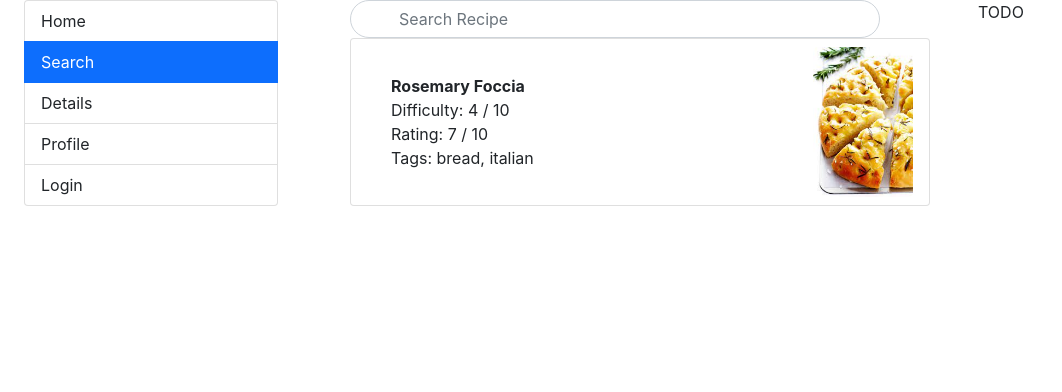
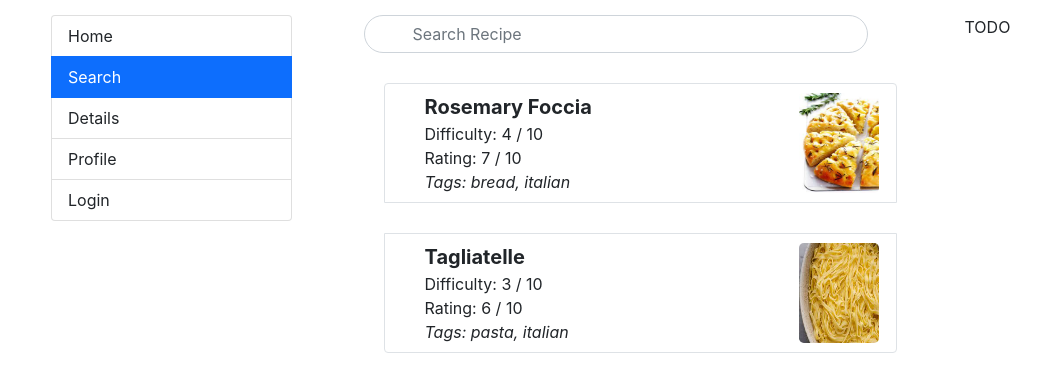
Before and after one commit to bsalter2/project-react-web-app, a React (Create React App) app: page /search in a window 1280 px wide. Shown: the top 392 px of the page, without its empty margins (0-1062 px from the left). Built offline with nearby package versions, Linux system fonts and the light colour scheme.

Commit message:
spacing, styling, reducer

```diff
--- a/src/App.css
+++ b/src/App.css
@@ -36,3 +36,7 @@
     transform: rotate(360deg);
   }
 }
+
+.wd-frame {
+  margin: 15px
+}
--- a/src/App.js
+++ b/src/App.js
@@ -12,7 +12,7 @@ import NavigationSidebar from './navigation-sidebar';
 function App() {
   return (
     <BrowserRouter>
-      <div className="row">
+      <div className="row wd-frame">
         <div className="col-xxl-3 col-xl-3 col-lg-3 col-md-3 col-sm-3">
           <NavigationSidebar />
         </div>
--- a/src/recipe-example.json
+++ b/src/recipe-example.json
@@ -10,4 +10,17 @@
     "prep_time": 5,
     "cook_time": 40,
     "serving": "7-10"
+},
+{
+    "_id": 2,
+    "name": "Tagliatelle",
+    "tags": ["pasta", "italian"],
+    "directions": ["1....", "2...", "3..."],
+    "image":"tagliatelle.jpeg",
+    "ingredients": ["flour", "oil", "rosemary", "sugar", "salt", "yeast"],
+    "difficulty": 3,
+    "rating": 6,
+    "prep_time": 5,
+    "cook_time": 20,
+    "serving": "6-8"
 }]
--- a/src/search-page/index.js
+++ b/src/search-page/index.js
@@ -15,8 +15,6 @@ function SearchScreen() {
     </div>
 
     <RecipeSummaryList/>
-
-
   </div>
   )
 }
--- /dev/null
+++ b/src/search-page/recipe-summary-item.css
@@ -0,0 +1,3 @@
+.wd-recipe-summary {
+    margin: 30px 20px 0px;
+}
--- /dev/null
+++ b/src/search-page/recipe-summary-item.js
@@ -0,0 +1,39 @@
+import React from 'react'
+import './recipe-summary-item.css';
+
+const RecipeSummaryItem = (
+  {
+    recipe = {
+      "_id": 1,
+      "name": "Rosemary Foccia",
+      "tags": ["bread", "italian"],
+      "directions": ["1...", "2...", "3..."],
+      "image": "rosemary_foccacia.jpeg",
+      "ingredients": ["flour", "oil", "rosemary", "sugar", "salt", "yeast"],
+      "difficulty": 4,
+      "rating": 7,
+      "prep_time": 5,
+      "cook_time": 40,
+      "serving": "7-10"
+
+  }
+  }
+ ) => {
+  return(
+    <li className="list-group-item border wd-recipe-summary ">
+    <div className="row align-items-center">
+      <div className="col-10">
+        <div className="fw-bolder container fs-5">{recipe.name}</div>
+        <div className='container'>Difficulty: {recipe.difficulty} / 10</div>
+        <div className='container'>Rating: {recipe.rating} / 10</div>
+        <div className='fst-italic container'>Tags: {recipe.tags.join(", ")}</div>
+      </div>
+      <div className="col-2">
+        <img height={100} width={80} className="float-end rounded-3" src={require(`../images/${recipe.image}`)} alt=""/>
+      </div>
+    </div>
+   </li>
+  )
+}
+
+export default RecipeSummaryItem
--- a/src/search-page/recipe-summary-list.js
+++ b/src/search-page/recipe-summary-list.js
@@ -1,5 +1,5 @@
 import React from 'react'
-import RecipeSummaryItem from './recipe_summary_item'
+import RecipeSummaryItem from './recipe-summary-item'
 import RecipeExamples from '../recipe-example.json'
 
 function RecipeSummaryList() {
--- a/src/search-page/recipe_summary_item.js
+++ /dev/null
@@ -1,36 +0,0 @@
-import React from 'react'
-
-function RecipeSummaryItem() {
-
-    const recipe = {
-        "_id": 1,
-        "name": "Rosemary Foccia",
-        "tags": ["bread", "italian"],
-        "directions": ["1...", "2...", "3..."],
-        "image": "rosemary_foccacia.jpeg",
-        "ingredients": ["flour", "oil", "rosemary", "sugar", "salt", "yeast"],
-        "difficulty": 4,
-        "rating": 7,
-        "prep_time": 5,
-        "cook_time": 40,
-        "serving": "7-10"
-
-    }
-  return (
-    <li className="list-group-item ">
-    <div className="row align-items-center">
-      <div className="col-10">
-        <div className="fw-bolder container">{recipe.name}</div>
-        <div className='container'>Difficulty: {recipe.difficulty} / 10</div>
-        <div className='container'>Rating: {recipe.rating} / 10</div>
-        <div className='container'>Tags: {recipe.tags.join(", ")}</div>
-      </div>
-      <div className="col-2">
-        <img width={100} length={100} className="float-end rounded-3" src={require(`../images/${recipe.image}`)} alt=""/>
-      </div>
-    </div>
-   </li>
-  )
-}
-
-export default RecipeSummaryItem
```
Also changed, not shown: src/reducers/recipes_reducer.js (added, +46 -0 lines), src/images/tagliatelle.jpeg (added).
